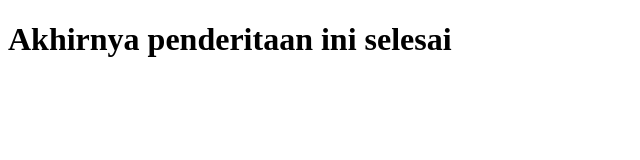
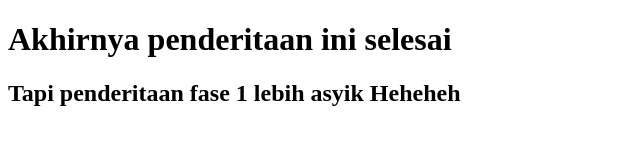
Before and after one commit to semmiverian/orion-fox-lulus, a plain HTML site: page index.html in a window 1280 px wide. Shown: the whole page, without its empty margins (0-640 px from the left). Drawn offline with Linux system fonts and the light colour scheme.

Commit message:
add penderitaan fase 1

```diff
--- a/index.html
+++ b/index.html
@@ -7,5 +7,7 @@
 </head>
 <body>
   <h1>Akhirnya penderitaan ini selesai</h1>
+
+  <h2>Tapi penderitaan fase 1 lebih asyik Heheheh</h2>
 </body>
 </html>
```
